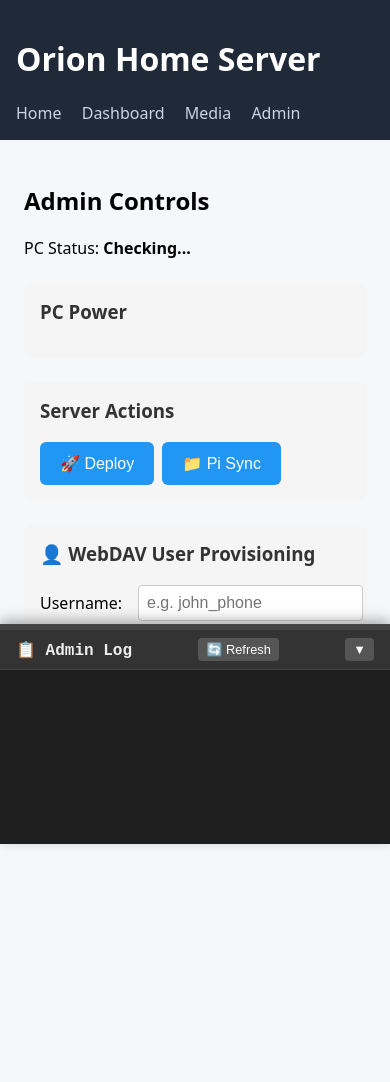
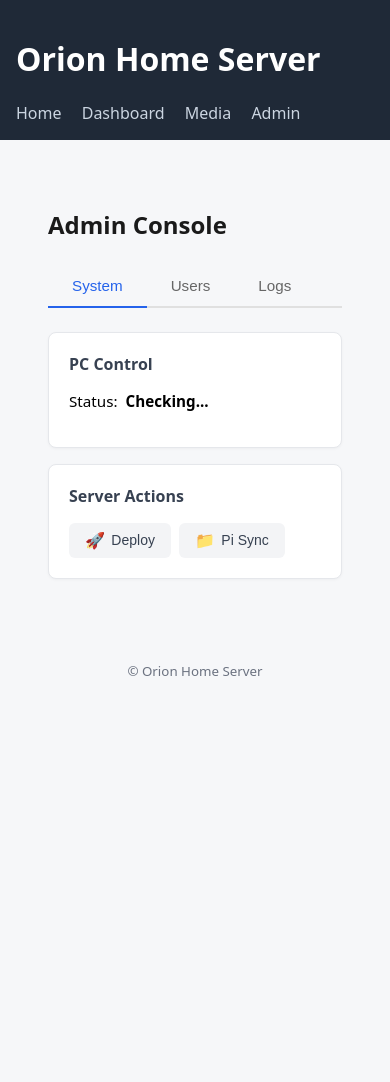
Before and after one commit to orionnishu/orion-app, a FastAPI app: template app/templates/admin.html in a window 390 px wide. After the commit the page ends 676 px from the top, so only its background shows below. Run offline with FastAPI, Linux system fonts and the light colour scheme; the template is opened without the code that fills it, so the values that code supplies are empty.

Commit message:
feat: Admin page UI overhaul with professional design and user management
- Complete UI redesign with tabbed interface (System, Users, Logs)
- Professional minimal styling with clean cards and typography
- Add WebDAV user listing with folder stats (files, size)
- Add delete user functionality with confirmation modal
- Option to keep or delete user data on deletion
- New delete user script (orion_delete_webdav_user.sh)
- Responsive design for mobile devices

```diff
--- a/app/main.py
+++ b/app/main.py
@@ -132,6 +132,66 @@ def api_webdav_provision(
     return {"status": "ok", "action": "webdav-provision", "username": username}
 
 # ------------------------------------------------------------------
+# WebDAV User Management
+# ------------------------------------------------------------------
+
+HTPASSWD_FILE = Path("/etc/nginx/dav/users.htpasswd")
+WEBDAV_BASE_DIR = Path("/mnt/orion-nas/users")
+
+@app.get("/admin/api/webdav/users", response_class=JSONResponse)
+def list_webdav_users(user: str = Depends(authenticate)):
+    """List all WebDAV users with folder stats"""
+    users = []
+
+    # Read htpasswd file
+    if HTPASSWD_FILE.exists():
+        with open(HTPASSWD_FILE, "r") as f:
+            for line in f:
+                if ":" in line:
+                    username = line.split(":")[0].strip()
+                    user_data = {"username": username, "file_count": None, "size": None}
+
+                    # Get folder stats if exists
+                    user_dir = WEBDAV_BASE_DIR / username
+                    if user_dir.exists():
+                        try:
+                            result = subprocess.run(
+                                ["du", "-sh", str(user_dir)],
+                                capture_output=True, text=True, timeout=5
+                            )
+                            if result.returncode == 0:
+                                user_data["size"] = result.stdout.split()[0]
+
+                            result = subprocess.run(
+                                ["find", str(user_dir), "-type", "f"],
+                                capture_output=True, text=True, timeout=10
+                            )
+                            if result.returncode == 0:
+                                user_data["file_count"] = len(result.stdout.strip().split("\n")) if result.stdout.strip() else 0
+                        except Exception:
+                            pass
+
+                    users.append(user_data)
+
+    return users
+
+@app.delete("/admin/api/webdav/users/{username}", response_class=JSONResponse)
+def delete_webdav_user(
+    username: str,
+    delete_data: bool = Query(True),
+    user: str = Depends(authenticate)
+):
+    """Delete a WebDAV user"""
+    # Run delete script
+    subprocess.Popen([
+        "sudo", str(SCRIPTS_DIR / "orion_delete_webdav_user.sh"),
+        username,
+        "--delete-data" if delete_data else "--keep-data"
+    ])
+
+    return {"status": "ok", "action": "delete-user", "username": username, "data_deleted": delete_data}
+
+# ------------------------------------------------------------------
 # Unified Admin Log Reader (READ-ONLY)
 # ------------------------------------------------------------------
 
--- a/app/static/admin.css
+++ b/app/static/admin.css
@@ -1,163 +1,320 @@
-/* Admin Page Styles */
+/* Admin Console - Professional Minimal Design */
 
-.admin-section {
-  margin: 1.5rem 0;
-  padding: 1rem;
-  background: #f5f5f5;
-  border-radius: 8px;
+.admin-container {
+  max-width: 900px;
+  margin: 0 auto;
+  padding: 1.5rem;
 }
 
-.admin-section h3 {
-  margin-top: 0;
+.admin-container h2 {
+  margin-bottom: 1.5rem;
+  font-weight: 600;
+  color: #1a1a1a;
+}
+
+/* Tab Navigation */
+.admin-tabs {
+  display: flex;
+  gap: 0;
+  border-bottom: 2px solid #e0e0e0;
+  margin-bottom: 1.5rem;
+}
+
+.tab-btn {
+  padding: 0.75rem 1.5rem;
+  border: none;
+  background: transparent;
+  cursor: pointer;
+  font-size: 0.95rem;
+  font-weight: 500;
+  color: #666;
+  border-bottom: 2px solid transparent;
+  margin-bottom: -2px;
+  transition: all 0.2s;
+}
+
+.tab-btn:hover {
   color: #333;
 }
 
-.button-group {
+.tab-btn.active {
+  color: #2563eb;
+  border-bottom-color: #2563eb;
+}
+
+/* Tab Content */
+.tab-content {
+  display: none;
+}
+
+.tab-content.active {
+  display: block;
+}
+
+/* Cards */
+.card {
+  background: #fff;
+  border: 1px solid #e5e7eb;
+  border-radius: 8px;
+  padding: 1.25rem;
+  margin-bottom: 1rem;
+  box-shadow: 0 1px 3px rgba(0, 0, 0, 0.04);
+}
+
+.card h3 {
+  margin: 0 0 1rem 0;
+  font-size: 1rem;
+  font-weight: 600;
+  color: #374151;
+}
+
+/* Status Row */
+.status-row {
+  display: flex;
+  align-items: center;
+  gap: 0.5rem;
+  margin-bottom: 1rem;
+  font-size: 0.95rem;
+}
+
+.status-online {
+  color: #059669;
+}
+
+.status-offline {
+  color: #dc2626;
+}
+
+/* Action Row */
+.action-row {
   display: flex;
   gap: 0.5rem;
   flex-wrap: wrap;
 }
 
+/* Buttons */
 .btn {
-  padding: 0.75rem 1.25rem;
-  font-size: 1rem;
+  display: inline-flex;
+  align-items: center;
+  gap: 0.4rem;
+  padding: 0.5rem 1rem;
+  font-size: 0.875rem;
+  font-weight: 500;
   border: none;
   border-radius: 6px;
   cursor: pointer;
-  background: #2196f3;
-  color: white;
-  transition: background 0.2s;
+  background: #f3f4f6;
+  color: #374151;
+  transition: all 0.15s;
 }
 
 .btn:hover {
-  background: #1976d2;
+  background: #e5e7eb;
+}
+
+.btn-primary {
+  background: #2563eb;
+  color: #fff;
+}
+
+.btn-primary:hover {
+  background: #1d4ed8;
 }
 
 .btn-success {
-  background: #4caf50;
+  background: #059669;
+  color: #fff;
 }
 
 .btn-success:hover {
-  background: #388e3c;
+  background: #047857;
 }
 
 .btn-warn {
-  background: #ff9800;
+  background: #d97706;
+  color: #fff;
 }
 
 .btn-warn:hover {
-  background: #f57c00;
+  background: #b45309;
 }
 
-.btn-small {
-  padding: 0.25rem 0.5rem;
-  font-size: 0.8rem;
-  border: none;
-  border-radius: 4px;
-  cursor: pointer;
-  background: #555;
-  color: white;
+.btn-danger {
+  background: #dc2626;
+  color: #fff;
 }
 
-/* Provision Form */
-.provision-form {
+.btn-danger:hover {
+  background: #b91c1c;
+}
+
+.btn-sm {
+  padding: 0.35rem 0.75rem;
+  font-size: 0.8rem;
+}
+
+.btn .icon {
+  font-size: 1rem;
+}
+
+/* Inline Form */
+.inline-form {
+  display: flex;
+  gap: 0.5rem;
+  align-items: center;
+  flex-wrap: wrap;
+}
+
+.inline-form input {
+  padding: 0.5rem 0.75rem;
+  border: 1px solid #d1d5db;
+  border-radius: 6px;
+  font-size: 0.875rem;
+  width: 160px;
+}
+
+.inline-form input:focus {
+  outline: none;
+  border-color: #2563eb;
+  box-shadow: 0 0 0 3px rgba(37, 99, 235, 0.1);
+}
+
+/* Status Messages */
+.status-pending {
+  color: #d97706;
+}
+
+.status-success {
+  color: #059669;
+}
+
+.status-error {
+  color: #dc2626;
+}
+
+/* Users Table */
+.users-table table {
+  width: 100%;
+  border-collapse: collapse;
+  font-size: 0.875rem;
+}
+
+.users-table th,
+.users-table td {
+  padding: 0.75rem;
+  text-align: left;
+  border-bottom: 1px solid #e5e7eb;
+}
+
+.users-table th {
+  font-weight: 600;
+  color: #6b7280;
+  font-size: 0.75rem;
+  text-transform: uppercase;
+  letter-spacing: 0.05em;
+}
+
+.users-table tr:hover {
+  background: #f9fafb;
+}
+
+.users-table .empty,
+.users-table .error,
+.users-table .loading {
+  padding: 2rem;
+  text-align: center;
+  color: #9ca3af;
+}
+
+/* Logs */
+.logs-card {
   display: flex;
   flex-direction: column;
-  gap: 0.75rem;
-  max-width: 400px;
 }
 
-.form-row {
+.logs-header {
+  display: flex;
+  justify-content: space-between;
+  align-items: center;
+  margin-bottom: 0.75rem;
+}
+
+.logs-header h3 {
+  margin: 0;
+}
+
+.log-viewer {
+  background: #1e293b;
+  color: #94a3b8;
+  font-family: 'SF Mono', 'Monaco', 'Consolas', monospace;
+  font-size: 0.75rem;
+  line-height: 1.5;
+  padding: 1rem;
+  border-radius: 6px;
+  overflow: auto;
+  max-height: 400px;
+  margin: 0;
+  white-space: pre-wrap;
+}
+
+/* Modal */
+.modal {
+  position: fixed;
+  inset: 0;
+  background: rgba(0, 0, 0, 0.5);
+  display: flex;
+  align-items: center;
+  justify-content: center;
+  z-index: 1000;
+}
+
+.modal.hidden {
+  display: none;
+}
+
+.modal-content {
+  background: #fff;
+  border-radius: 12px;
+  padding: 1.5rem;
+  max-width: 400px;
+  width: 90%;
+  box-shadow: 0 20px 25px -5px rgba(0, 0, 0, 0.1);
+}
+
+.modal-content h3 {
+  margin: 0 0 0.75rem 0;
+}
+
+.modal-content p {
+  color: #4b5563;
+  margin: 0 0 1rem 0;
+}
+
+.modal-options {
+  margin-bottom: 1.5rem;
+}
+
+.modal-options label {
   display: flex;
   align-items: center;
   gap: 0.5rem;
+  font-size: 0.9rem;
 }
 
-.form-row label {
-  min-width: 90px;
-  font-weight: 500;
+.modal-actions {
+  display: flex;
+  justify-content: flex-end;
+  gap: 0.5rem;
 }
 
-.form-row input {
-  flex: 1;
-  padding: 0.5rem;
-  border: 1px solid #ccc;
-  border-radius: 4px;
-  font-size: 1rem;
+/* Responsive */
+@media (max-width: 600px) {
+  .inline-form {
+    flex-direction: column;
+    align-items: stretch;
+  }
+
+  .inline-form input {
+    width: 100%;
+  }
 }
-
-.form-row input:focus {
-  outline: none;
-  border-color: #2196f3;
-  box-shadow: 0 0 0 2px rgba(33, 150, 243, 0.2);
-}
-
-#provision-status {
-  margin-left: 0.5rem;
-  font-weight: 500;
-}
-
-/* Resize Handle */
-.resize-handle {
-  height: 6px;
-  background: #444;
-  cursor: ns-resize;
-  transition: background 0.2s;
-}
-
-.resize-handle:hover {
-  background: #666;
-}
-
-/* Sticky Log Panel */
-.log-panel {
-  position: fixed;
-  bottom: 0;
-  left: 0;
-  right: 0;
-  height: 220px;
-  background: #1e1e1e;
-  color: #00ff00;
-  font-family: 'Courier New', monospace;
-  z-index: 1000;
-  display: flex;
-  flex-direction: column;
-  box-shadow: 0 -4px 12px rgba(0, 0, 0, 0.3);
-  transition: height 0.3s ease;
-}
-
-.log-panel.collapsed {
-  height: 40px !important;
-}
-
-.log-panel.collapsed #log-content,
-.log-panel.collapsed .resize-handle {
-  display: none;
-}
-
-.log-header {
-  display: flex;
-  justify-content: space-between;
-  align-items: center;
-  padding: 0.5rem 1rem;
-  background: #333;
-  border-bottom: 1px solid #444;
-  color: #eee;
-  font-weight: bold;
-}
-
-#log-content {
-  flex: 1;
-  overflow-y: auto;
-  padding: 0.5rem 1rem;
-  margin: 0;
-  font-size: 0.85rem;
-  line-height: 1.4;
-  white-space: pre-wrap;
-  word-wrap: break-word;
-}
-
-/* Add padding to main content so it doesn't hide behind log panel */
-body {
-  padding-bottom: 240px;
-}
--- a/app/templates/admin.html
+++ b/app/templates/admin.html
@@ -1,74 +1,118 @@
 {% extends "base.html" %}
 
 {% block content %}
-<h2>Admin Controls</h2>
+<div class="admin-container">
+  <h2>Admin Console</h2>
 
-<p>
-  PC Status:
+  <!-- Tab Navigation -->
+  <nav class="admin-tabs">
+    <button class="tab-btn active" onclick="showTab('system')">System</button>
+    <button class="tab-btn" onclick="showTab('users')">Users</button>
+    <button class="tab-btn" onclick="showTab('logs')">Logs</button>
+  </nav>
+
+  <!-- System Tab -->
+  <section id="tab-system" class="tab-content active">
+    <div class="card">
+      <h3>PC Control</h3>
+      <div class="status-row">
+        <span>Status:</span>
         <strong id="pc-status">Checking...</strong>
-</p>
-
-<div class="admin-section">
-  <h3>PC Power</h3>
-  <div class="button-group" id="pc-actions"></div>
+      </div>
+      <div class="action-row" id="pc-actions"></div>
     </div>
 
-<div class="admin-section">
+    <div class="card">
       <h3>Server Actions</h3>
-  <div class="button-group">
-    <button class="btn" onclick="runAction('deploy')">🚀 Deploy</button>
-    <button class="btn" onclick="runAction('pisync')">📁 Pi Sync</button>
+      <div class="action-row">
+        <button class="btn" onclick="runAction('deploy')">
+          <span class="icon">🚀</span> Deploy
+        </button>
+        <button class="btn" onclick="runAction('pisync')">
+          <span class="icon">📁</span> Pi Sync
+        </button>
+      </div>
+    </div>
+  </section>
+
+  <!-- Users Tab -->
+  <section id="tab-users" class="tab-content">
+    <div class="card">
+      <h3>WebDAV Users</h3>
+      <div id="users-list" class="users-table">
+        <div class="loading">Loading users...</div>
       </div>
     </div>
 
-<div class="admin-section">
-  <h3>👤 WebDAV User Provisioning</h3>
-  <form id="webdav-form" class="provision-form" onsubmit="provisionWebDAVUser(event)">
-    <div class="form-row">
-      <label for="webdav-username">Username:</label>
-      <input type="text" id="webdav-username" name="username" placeholder="e.g. john_phone" required
-        pattern="[a-zA-Z0-9_]+" title="Alphanumeric and underscores only">
-    </div>
-    <div class="form-row">
-      <label for="webdav-password">Password:</label>
-      <input type="password" id="webdav-password" name="password" required>
-    </div>
-    <div class="form-row">
-      <button type="submit" class="btn btn-success">➕ Create User</button>
+    <div class="card">
+      <h3>Add New User</h3>
+      <form id="webdav-form" class="inline-form" onsubmit="provisionWebDAVUser(event)">
+        <input type="text" id="webdav-username" name="username" placeholder="Username" required pattern="[a-zA-Z0-9_]+">
+        <input type="password" id="webdav-password" name="password" placeholder="Password" required>
+        <button type="submit" class="btn btn-primary">Add User</button>
         <span id="provision-status"></span>
-    </div>
       </form>
     </div>
+  </section>
 
-<!-- Sticky Log Panel -->
-<div id="log-panel" class="log-panel">
-  <div class="resize-handle" id="resize-handle"></div>
-  <div class="log-header">
-    <span>📋 Admin Log</span>
-    <button class="btn-small" onclick="refreshLogs()">🔄 Refresh</button>
-    <button class="btn-small" id="toggle-btn" onclick="toggleLogPanel()">▼</button>
+  <!-- Logs Tab -->
+  <section id="tab-logs" class="tab-content">
+    <div class="card logs-card">
+      <div class="logs-header">
+        <h3>Admin Action Log</h3>
+        <button class="btn btn-sm" onclick="refreshLogs()">Refresh</button>
       </div>
-  <pre id="log-content">Loading logs...</pre>
+      <pre id="log-content" class="log-viewer">Loading logs...</pre>
+    </div>
+  </section>
+</div>
+
+<!-- Delete Confirmation Modal -->
+<div id="delete-modal" class="modal hidden">
+  <div class="modal-content">
+    <h3>Delete User</h3>
+    <p>Are you sure you want to delete user <strong id="delete-username"></strong>?</p>
+    <div class="modal-options">
+      <label>
+        <input type="checkbox" id="delete-data" checked>
+        Also delete user's data folder
+      </label>
+    </div>
+    <div class="modal-actions">
+      <button class="btn" onclick="closeDeleteModal()">Cancel</button>
+      <button class="btn btn-danger" onclick="confirmDelete()">Delete</button>
+    </div>
+  </div>
 </div>
 
 <script>
+  // Tab Navigation
+  function showTab(tabName) {
+    document.querySelectorAll('.tab-content').forEach(t => t.classList.remove('active'));
+    document.querySelectorAll('.tab-btn').forEach(b => b.classList.remove('active'));
+    document.getElementById('tab-' + tabName).classList.add('active');
+    event.target.classList.add('active');
+
+    if (tabName === 'users') loadUsers();
+    if (tabName === 'logs') refreshLogs();
+  }
+
   // PC Status
   async function refreshStatus() {
     try {
       const res = await fetch("/api/pc-status");
       const data = await res.json();
-
       const statusEl = document.getElementById("pc-status");
       const actionsEl = document.getElementById("pc-actions");
 
       if (data.online) {
         statusEl.textContent = "Online";
-        statusEl.style.color = "#4caf50";
-        actionsEl.innerHTML = `<button class="btn btn-warn" onclick="runAction('sleep-pc')">😴 Sleep PC</button>`;
+        statusEl.className = "status-online";
+        actionsEl.innerHTML = `<button class="btn btn-warn" onclick="runAction('sleep-pc')">Sleep PC</button>`;
       } else {
         statusEl.textContent = "Offline";
-        statusEl.style.color = "#f44336";
-        actionsEl.innerHTML = `<button class="btn btn-success" onclick="runAction('wake-pc')">⚡ Wake PC</button>`;
+        statusEl.className = "status-offline";
+        actionsEl.innerHTML = `<button class="btn btn-success" onclick="runAction('wake-pc')">Wake PC</button>`;
       }
     } catch (e) {
       console.error("Status check failed", e);
@@ -78,12 +122,44 @@
   // Run Action
   async function runAction(action) {
     try {
-      const res = await fetch(`/admin/api/${action}`, { method: 'POST' });
-      const data = await res.json();
-      console.log("Action result:", data);
+      await fetch(`/admin/api/${action}`, { method: 'POST' });
       setTimeout(refreshLogs, 500);
     } catch (e) {
       console.error("Action failed", e);
+    }
+  }
+
+  // Load Users
+  async function loadUsers() {
+    const container = document.getElementById('users-list');
+    try {
+      const res = await fetch('/admin/api/webdav/users');
+      const users = await res.json();
+
+      if (users.length === 0) {
+        container.innerHTML = '<div class="empty">No users configured</div>';
+        return;
+      }
+
+      container.innerHTML = `
+        <table>
+          <thead>
+            <tr><th>Username</th><th>Files</th><th>Size</th><th>Actions</th></tr>
+          </thead>
+          <tbody>
+            ${users.map(u => `
+              <tr>
+                <td>${u.username}</td>
+                <td>${u.file_count ?? '—'}</td>
+                <td>${u.size ?? '—'}</td>
+                <td><button class="btn btn-sm btn-danger" onclick="showDeleteModal('${u.username}')">Delete</button></td>
+              </tr>
+            `).join('')}
+          </tbody>
+        </table>
+      `;
+    } catch (e) {
+      container.innerHTML = '<div class="error">Failed to load users</div>';
     }
   }
 
@@ -94,8 +170,8 @@
     const form = document.getElementById('webdav-form');
     const formData = new FormData(form);
 
-    statusEl.textContent = '⏳ Creating...';
-    statusEl.style.color = '#ff9800';
+    statusEl.textContent = 'Creating...';
+    statusEl.className = 'status-pending';
 
     try {
       const res = await fetch('/admin/api/webdav/provision', {
@@ -105,76 +181,69 @@
       const data = await res.json();
 
       if (res.ok) {
-        statusEl.textContent = `✅ User "${data.username}" created!`;
-        statusEl.style.color = '#4caf50';
+        statusEl.textContent = `✓ Created`;
+        statusEl.className = 'status-success';
         form.reset();
+        loadUsers();
       } else {
-        statusEl.textContent = `❌ ${data.detail}`;
-        statusEl.style.color = '#f44336';
+        statusEl.textContent = data.detail;
+        statusEl.className = 'status-error';
       }
-      setTimeout(refreshLogs, 500);
     } catch (e) {
-      statusEl.textContent = '❌ Request failed';
-      statusEl.style.color = '#f44336';
-      console.error("Provision failed", e);
+      statusEl.textContent = 'Failed';
+      statusEl.className = 'status-error';
     }
   }
 
-  // Log Panel
+  // Delete Modal
+  let pendingDeleteUser = null;
+
+  function showDeleteModal(username) {
+    pendingDeleteUser = username;
+    document.getElementById('delete-username').textContent = username;
+    document.getElementById('delete-modal').classList.remove('hidden');
+  }
+
+  function closeDeleteModal() {
+    document.getElementById('delete-modal').classList.add('hidden');
+    pendingDeleteUser = null;
+  }
+
+  async function confirmDelete() {
+    if (!pendingDeleteUser) return;
+    const deleteData = document.getElementById('delete-data').checked;
+
+    try {
+      const res = await fetch(`/admin/api/webdav/users/${pendingDeleteUser}?delete_data=${deleteData}`, {
+        method: 'DELETE'
+      });
+
+      if (res.ok) {
+        loadUsers();
+        setTimeout(refreshLogs, 500);
+      }
+    } catch (e) {
+      console.error("Delete failed", e);
+    }
+    closeDeleteModal();
+  }
+
+  // Logs
   async function refreshLogs() {
     try {
       const res = await fetch('/admin/logs?lines=1000');
       const data = await res.json();
-      const logContent = document.getElementById('log-content');
-      logContent.textContent = data.lines;
-      logContent.scrollTop = logContent.scrollHeight;
+      const el = document.getElementById('log-content');
+      el.textContent = data.lines;
+      el.scrollTop = el.scrollHeight;
     } catch (e) {
       document.getElementById('log-content').textContent = "Error loading logs";
     }
   }
 
-  function toggleLogPanel() {
-    const panel = document.getElementById('log-panel');
-    const toggleBtn = document.getElementById('toggle-btn');
-    panel.classList.toggle('collapsed');
-
-    if (panel.classList.contains('collapsed')) {
-      toggleBtn.textContent = '▲';
-    } else {
-      toggleBtn.textContent = '▼';
-      panel.style.height = '220px'; // Reset to default height
-    }
-  }
-
-  // Resize handler (lightweight, no library)
-  const resizeHandle = document.getElementById('resize-handle');
-  const logPanel = document.getElementById('log-panel');
-  let isResizing = false;
-
-  resizeHandle.addEventListener('mousedown', (e) => {
-    isResizing = true;
-    document.body.style.cursor = 'ns-resize';
-    e.preventDefault();
-  });
-
-  document.addEventListener('mousemove', (e) => {
-    if (!isResizing) return;
-    const newHeight = window.innerHeight - e.clientY;
-    if (newHeight > 80 && newHeight < window.innerHeight * 0.8) {
-      logPanel.style.height = newHeight + 'px';
-    }
-  });
-
-  document.addEventListener('mouseup', () => {
-    isResizing = false;
-    document.body.style.cursor = '';
-  });
-
   // Init
   refreshStatus();
-  refreshLogs();
   setInterval(refreshStatus, 10000);
-  setInterval(refreshLogs, 30000);
 </script>
 
 {% endblock %}
```
Also changed, not shown: task.md (+8 -5 lines), 1 other file. Lines whose indentation alone changed are shown as unchanged.
